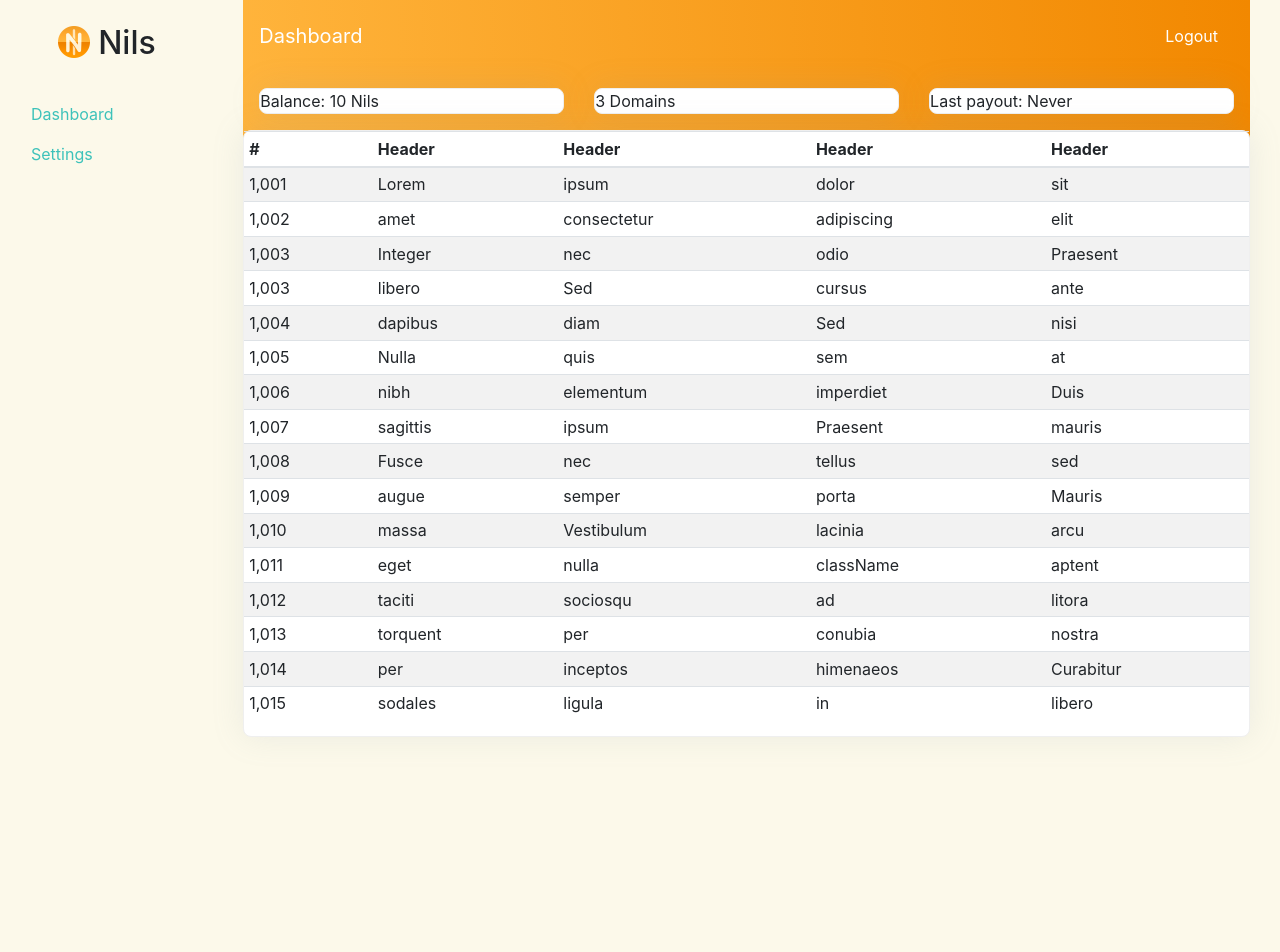
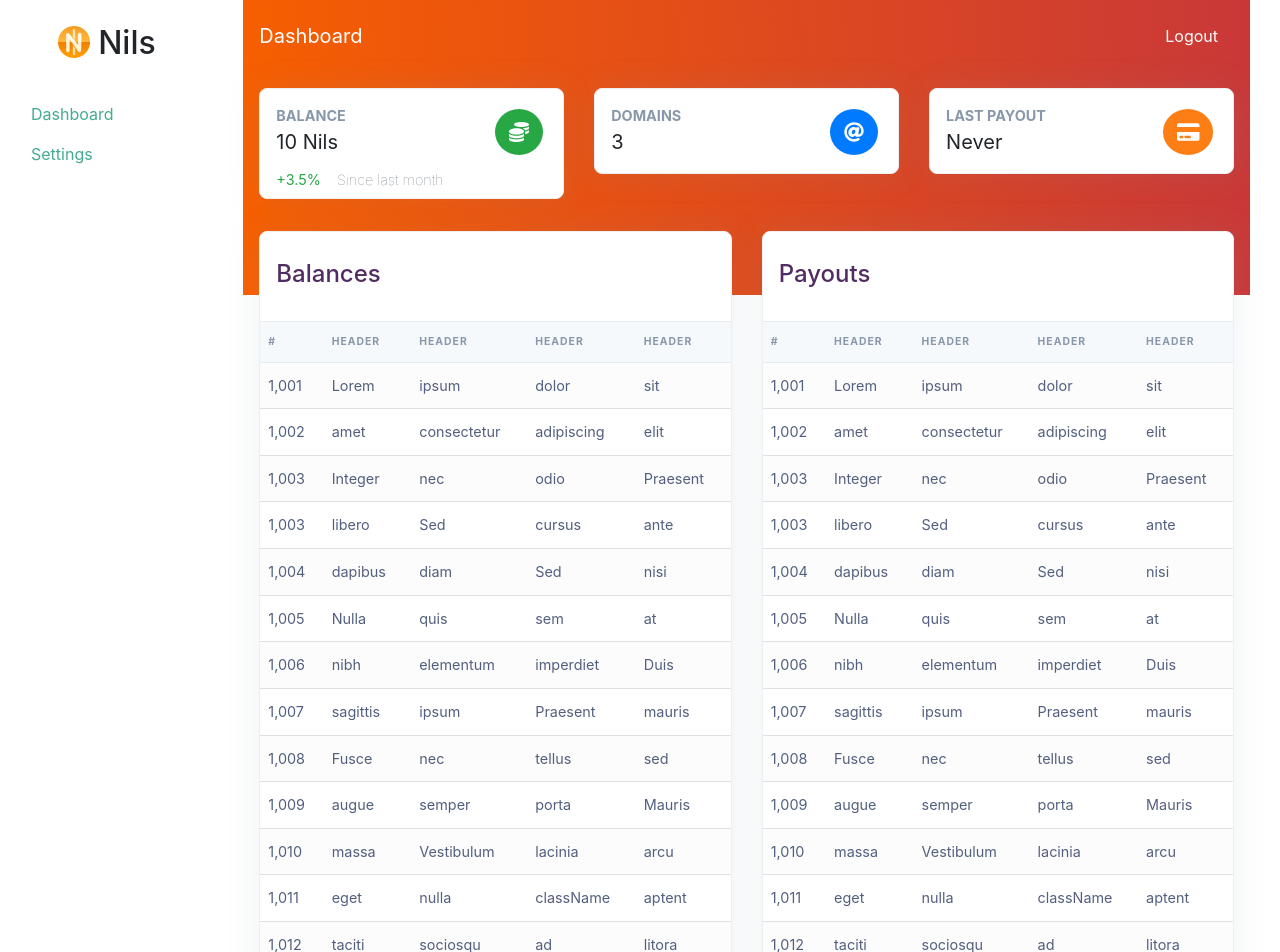
Before and after one commit to nils-app/nils-web, a React (Create React App) app: page / in a window 1280 px wide. Shown: the top 952 px of the page. Before the commit the page ends 800 px from the top, so only its background shows below. Built offline with nearby package versions, Linux system fonts and the light colour scheme.

Commit message:
initial design ideas

```diff
--- a/package.json
+++ b/package.json
@@ -3,6 +3,9 @@
   "version": "0.1.0",
   "private": true,
   "dependencies": {
+    "@fortawesome/fontawesome-svg-core": "^1.2.24",
+    "@fortawesome/free-solid-svg-icons": "^5.11.1",
+    "@fortawesome/react-fontawesome": "^0.1.4",
     "@types/jest": "^24.0.18",
     "@types/node": "^12.7.5",
     "@types/react": "^16.9.2",
--- a/src/assets/scss/_variables.scss
+++ b/src/assets/scss/_variables.scss
@@ -1,9 +1,9 @@
-$primary: #3dc2ba;
+$primary: #43ab92;
 
-$secondary: #ffb43c;
-$secondary-dark: #f28800;
+$secondary: #f75f00;
+$secondary-dark: #c93838;
 
-$lighter: #fcf9ea;
+$lighter: #fff;
 $light: #badfdb;
-$dark: #49beb7;
+$dark: #512c62;
 $accent: #ff8a5c;
--- a/src/assets/scss/index.scss
+++ b/src/assets/scss/index.scss
@@ -19,6 +19,10 @@ body {
         position: relative;
         top: -0.1em;
     }
+}
+
+.padded {
+    padding: 1rem;
 }
 
 .header {
@@ -44,6 +48,91 @@ body {
     border-radius: 0.5em;
     box-shadow: 0 0 2rem 0 rgba(136,152,170,.15) !important;
     color: $body-color;
+    padding: 1rem;
+    position: relative;
+    min-height: 5em;
+
+    h2 {
+        font-size: 1.5rem;
+        padding: 0.5em 0 1em;
+        color: $dark;
+    }
+
+    .title {
+        text-transform: uppercase;
+        font-size: 0.9em;
+        font-weight: bold;
+        letter-spacing: 0;
+        color: #8898aa;
+    }
+    .content {
+        font-size: 1.25rem;
+    }
+    .icon {
+        position: absolute;
+        border-radius: 50%;
+        top: 1em;
+        right: 1em;
+        background: $green;
+        display: block;
+        padding: 0.4em 0.7em;
+        color: white;
+        font-size: 1.25em;
+
+        &.blue {
+            background: $blue;
+        }
+
+        &.green {
+            background: $green;
+        }
+
+        &.orange {
+            background: $orange;
+        }
+    }
+    .history {
+        margin-bottom: -0.5rem;
+        margin-top: 0.75rem;
+        font-size: 0.9em;
+
+        .change {
+            margin-right: 1rem;
+        }
+
+        .text-muted {
+            font-weight: 100;
+        }
+    }
+
+    .table-responsive {
+        margin: 0 -1rem;
+        width: auto;
+    }
+
+    table th {
+        background-color:#f6f9fc;
+        color:#8898aa;
+        text-transform: uppercase;
+        font-size: .65rem;
+        letter-spacing: 1px;
+        padding: 0.75rem 0.5rem;
+        border-top: 1px solid #e9ecef;
+        border-bottom: 1px solid #e9ecef;
+    }
+
+    table td {
+        padding: 0.75rem 0.5rem;
+    }
+
+    tbody {
+        color: #525f7f;
+        font-size: 0.9rem;
+    }
+
+    .table-striped tbody tr:nth-of-type(2n+1) {
+        background-color: rgba(0, 0, 0, 0.01);
+    }
 }
 
 .bg-gradient {
--- a/src/index.tsx
+++ b/src/index.tsx
@@ -3,7 +3,11 @@ import ReactDOM from 'react-dom';
 import { BrowserRouter } from "react-router-dom";
 
 import "assets/scss/index.scss";
+
+import loadIcons from './lib/icons';
 import Router from './router';
+
+loadIcons();
 
 const app = (
     <BrowserRouter>
--- /dev/null
+++ b/src/lib/icons.ts
@@ -0,0 +1,14 @@
+import { library } from '@fortawesome/fontawesome-svg-core';
+import { faCoins, faCreditCard, faAt } from '@fortawesome/free-solid-svg-icons';
+
+/**
+ * All icons that will be used in this app need to be preloaded here
+ */
+
+export default () => {
+    library.add(
+        faCoins,
+        faCreditCard,
+        faAt
+    )
+};
--- a/src/sections/dashboard/index.tsx
+++ b/src/sections/dashboard/index.tsx
@@ -10,6 +10,7 @@ import {
   FormControl,
   Button
 } from "react-bootstrap";
+import { FontAwesomeIcon } from '@fortawesome/react-fontawesome';
 
 import Sidebar from "components/Sidebar";
 
@@ -36,19 +37,178 @@ export default () => {
                 </Row>
                 <Row>
                   <Col>
-                    <div className="dashboard-widget">Balance: 10 Nils</div>
+                    <div className="dashboard-widget">
+                        <div className="title">Balance</div>
+                        <span className="content">10 Nils</span>
+                        <span className="icon green">
+                            <FontAwesomeIcon icon='coins' />
+                        </span>
+                        <div className="history">
+                            <span className="change text-success">
+                                +3.5%
+                            </span>
+                            <span className="text-muted">
+                                Since last month
+                            </span>
+                        </div>
+                    </div>
                   </Col>
                   <Col>
-                    <div className="dashboard-widget">3 Domains</div>
+                    <div className="dashboard-widget">
+                        <div className="title">Domains</div>
+                        <span className="content">3</span>
+                        <span className="icon blue">
+                            <FontAwesomeIcon icon='at' />
+                        </span>
+                    </div>
                   </Col>
                   <Col>
-                    <div className="dashboard-widget">Last payout: Never</div>
+                    <div className="dashboard-widget">
+                        <div className="title">Last payout</div>
+                        <span className="content">Never</span>
+                        <span className="icon orange">
+                            <FontAwesomeIcon icon='credit-card' />
+                        </span>
+                    </div>
                   </Col>
                 </Row>
               </div>
-              <Row className="content">
+              <Row className="content padded">
                 <Col>
                   <div className="dashboard-widget">
+                    <h2>Balances</h2>
+                    <div className="table-responsive">
+                      <table className="table table-striped table-sm">
+                        <thead>
+                          <tr>
+                            <th>#</th>
+                            <th>Header</th>
+                            <th>Header</th>
+                            <th>Header</th>
+                            <th>Header</th>
+                          </tr>
+                        </thead>
+                        <tbody>
+                          <tr>
+                            <td>1,001</td>
+                            <td>Lorem</td>
+                            <td>ipsum</td>
+                            <td>dolor</td>
+                            <td>sit</td>
+                          </tr>
+                          <tr>
+                            <td>1,002</td>
+                            <td>amet</td>
+                            <td>consectetur</td>
+                            <td>adipiscing</td>
+                            <td>elit</td>
+                          </tr>
+                          <tr>
+                            <td>1,003</td>
+                            <td>Integer</td>
+                            <td>nec</td>
+                            <td>odio</td>
+                            <td>Praesent</td>
+                          </tr>
+                          <tr>
+                            <td>1,003</td>
+                            <td>libero</td>
+                            <td>Sed</td>
+                            <td>cursus</td>
+                            <td>ante</td>
+                          </tr>
+                          <tr>
+                            <td>1,004</td>
+                            <td>dapibus</td>
+                            <td>diam</td>
+                            <td>Sed</td>
+                            <td>nisi</td>
+                          </tr>
+                          <tr>
+                            <td>1,005</td>
+                            <td>Nulla</td>
+                            <td>quis</td>
+                            <td>sem</td>
+                            <td>at</td>
+                          </tr>
+                          <tr>
+                            <td>1,006</td>
+                            <td>nibh</td>
+                            <td>elementum</td>
+                            <td>imperdiet</td>
+                            <td>Duis</td>
+                          </tr>
+                          <tr>
+                            <td>1,007</td>
+                            <td>sagittis</td>
+                            <td>ipsum</td>
+                            <td>Praesent</td>
+                            <td>mauris</td>
+                          </tr>
+                          <tr>
+                            <td>1,008</td>
+                            <td>Fusce</td>
+                            <td>nec</td>
+                            <td>tellus</td>
+                            <td>sed</td>
+                          </tr>
+                          <tr>
+                            <td>1,009</td>
+                            <td>augue</td>
+                            <td>semper</td>
+                            <td>porta</td>
+                            <td>Mauris</td>
+                          </tr>
+                          <tr>
+                            <td>1,010</td>
+                            <td>massa</td>
+                            <td>Vestibulum</td>
+                            <td>lacinia</td>
+                            <td>arcu</td>
+                          </tr>
+                          <tr>
+                            <td>1,011</td>
+                            <td>eget</td>
+                            <td>nulla</td>
+                            <td>className</td>
+                            <td>aptent</td>
+                          </tr>
+                          <tr>
+                            <td>1,012</td>
+                            <td>taciti</td>
+                            <td>sociosqu</td>
+                            <td>ad</td>
+                            <td>litora</td>
+                          </tr>
+                          <tr>
+                            <td>1,013</td>
+                            <td>torquent</td>
+                            <td>per</td>
+                            <td>conubia</td>
+                            <td>nostra</td>
+                          </tr>
+                          <tr>
+                            <td>1,014</td>
+                            <td>per</td>
+                            <td>inceptos</td>
+                            <td>himenaeos</td>
+                            <td>Curabitur</td>
+                          </tr>
+                          <tr>
+                            <td>1,015</td>
+                            <td>sodales</td>
+                            <td>ligula</td>
+                            <td>in</td>
+                            <td>libero</td>
+                          </tr>
+                        </tbody>
+                      </table>
+                    </div>
+                  </div>
+                </Col>
+                <Col>
+                  <div className="dashboard-widget">
+                    <h2>Payouts</h2>
                     <div className="table-responsive">
                       <table className="table table-striped table-sm">
                         <thead>
```
Also changed, not shown: 1 other file (tests, documents, lock files or other folders).
